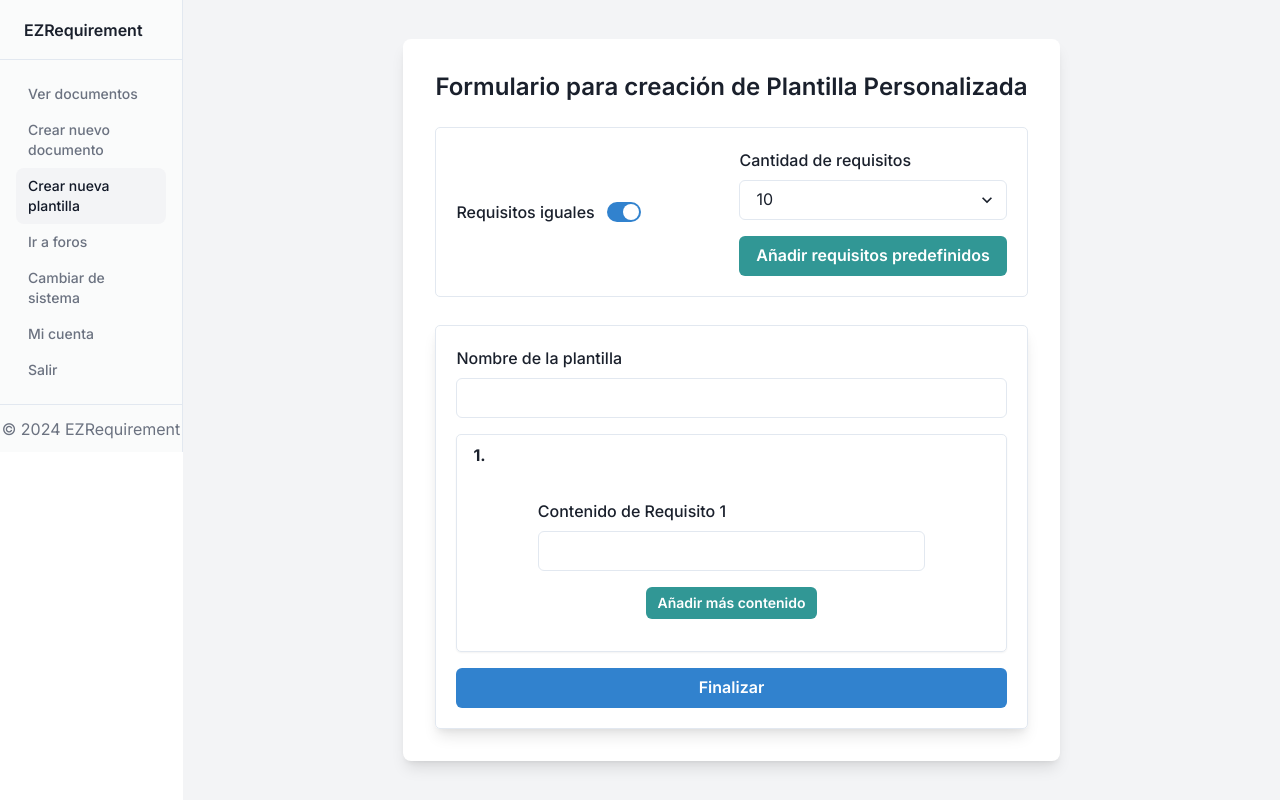
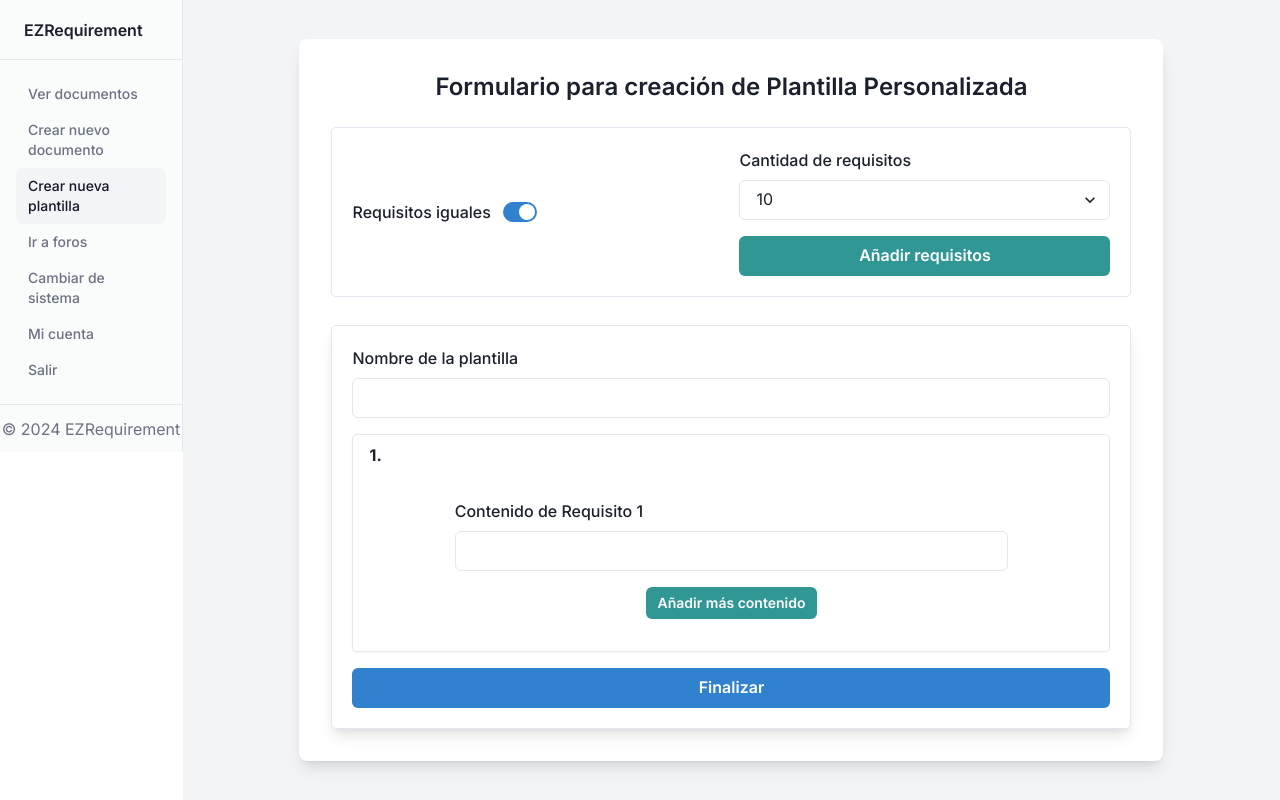
Before and after one commit to Pr-IntegradorTIGrupo1/frontend, a Next.js app: page /user/template/new in a window 1280 px wide. Built offline with nearby package versions, Linux system fonts and the light colour scheme.

Commit message:
fix: experiencia de usuario mejorada con switch todos los requisitos son iguales.

```diff
--- a/components/template/CreateTemplateForm.tsx
+++ b/components/template/CreateTemplateForm.tsx
@@ -1,5 +1,5 @@
 'use client';
-import { useState } from 'react';
+import { useState, useEffect } from 'react';
 import { Box, Button, FormControl, FormLabel, Input, VStack, IconButton, Text, Select, FormErrorMessage, HStack, InputGroup, InputRightElement, Switch, Stack, Center } from '@chakra-ui/react';
 import { CloseIcon } from '@chakra-ui/icons';
 import { Formik, Field, Form, FieldArray, FormikErrors, FormikTouched } from 'formik';
@@ -35,8 +35,8 @@ const CreateTemplateForm: React.FC = () => {
   const [customRequirementCount, setCustomRequirementCount] = useState<number | null>(null);
   const [sameStructure, setSameStructure] = useState<boolean>(true);
 
-  const handleSubmit = (values: any) => {
-    console.log(values);
+  const handleSubmit = () => {
+    console.log("linea 39");
   };
 
   const addRequirements = (count: number, push: (obj: Requirement) => void) => {
@@ -45,13 +45,23 @@ const CreateTemplateForm: React.FC = () => {
     }
   };
 
+  useEffect(() => {
+    if (sameStructure && initialValues.requirements.length > 1) {
+      for (let i = 1; i < initialValues.requirements.length; i++) {
+        initialValues.requirements[i] = { ...initialValues.requirements[0] };
+      }
+    }
+  }, [sameStructure, initialValues.requirements]);
+
   return (
     <Formik
       initialValues={initialValues}
       validationSchema={validationSchema}
       onSubmit={handleSubmit}
     >
-      {({ values, errors, touched }) => (
+      {({ values, errors, touched, setFieldValue }) => (
+        <Center>
+          <Box width="800px"> {/* Adjust the width as needed */}
             <Form>
               <Box p={5} borderWidth={1} borderRadius={5} marginBottom={7}>
                 <VStack spacing={4}>
@@ -80,7 +90,6 @@ const CreateTemplateForm: React.FC = () => {
                               setCustomRequirementCount(null);
                             }
                           }}
-                      isDisabled={!sameStructure}
                         >
                           <option value="10">10</option>
                           <option value="20">20</option>
@@ -96,7 +105,6 @@ const CreateTemplateForm: React.FC = () => {
                               type="number"
                               value={customRequirementCount || ''}
                               onChange={(e) => setCustomRequirementCount(parseInt(e.target.value, 10))}
-                          isDisabled={!sameStructure}
                             />
                             <InputRightElement width="4.5rem">
                               <FieldArray name="requirements">
@@ -109,7 +117,6 @@ const CreateTemplateForm: React.FC = () => {
                                         addRequirements(customRequirementCount - values.requirements.length, push);
                                       }
                                     }}
-                                isDisabled={!sameStructure}
                                   >
                                     Ok
                                   </Button>
@@ -131,9 +138,8 @@ const CreateTemplateForm: React.FC = () => {
                                 }
                               }}
                               colorScheme="teal"
-                          isDisabled={!sameStructure}
                             >
-                          Añadir requisitos predefinidos
+                              Añadir requisitos
                             </Button>
                           )}
                         </FieldArray>
@@ -195,7 +201,20 @@ const CreateTemplateForm: React.FC = () => {
                                           >
                                             <FormLabel>Contenido de Requisito {contentIndex + 1}</FormLabel>
                                             <Center>
-                                          <Field as={Input} name={`requirements.${reqIndex}.content.${contentIndex}`} />
+                                              <Field
+                                                as={Input}
+                                                name={`requirements.${reqIndex}.content.${contentIndex}`}
+                                                readOnly={sameStructure && reqIndex > 0}
+                                                value={sameStructure && reqIndex > 0 ? values.requirements[0].content[contentIndex] : values.requirements[reqIndex].content[contentIndex]}
+                                                onChange={(e: any) => {
+                                                  setFieldValue(`requirements.${reqIndex}.content.${contentIndex}`, e.target.value);
+                                                  if (sameStructure) {
+                                                    for (let i = 1; i < values.requirements.length; i++) {
+                                                      setFieldValue(`requirements.${i}.content.${contentIndex}`, e.target.value);
+                                                    }
+                                                  }
+                                                }}
+                                              />
                                               {requirement.content.length > 1 && (
                                                 <IconButton
                                                   icon={<CloseIcon />}
@@ -207,13 +226,14 @@ const CreateTemplateForm: React.FC = () => {
                                                   onClick={() => removeContent(contentIndex)}
                                                   aria-label={`Remove content ${contentIndex + 1}`}
                                                   borderRadius="full"
+                                                  isDisabled={sameStructure && reqIndex > 0}
                                                 />
                                               )}
                                             </Center>
                                             <FormErrorMessage>{(requirementErrors?.content as FormikErrors<string[]> | undefined)?.[contentIndex]}</FormErrorMessage>
                                           </FormControl>
                                         ))}
-                                    <Button onClick={() => pushContent('')} colorScheme="teal" size="sm">
+                                        <Button onClick={() => pushContent('')} colorScheme="teal" size="sm" isDisabled={sameStructure && reqIndex > 0}>
                                           Añadir más contenido
                                         </Button>
                                       </>
@@ -239,6 +259,8 @@ const CreateTemplateForm: React.FC = () => {
                 )}
               </FieldArray>
             </Form>
+          </Box>
+        </Center>
       )}
     </Formik>
   );
```
Lines whose indentation alone changed are shown as unchanged.
